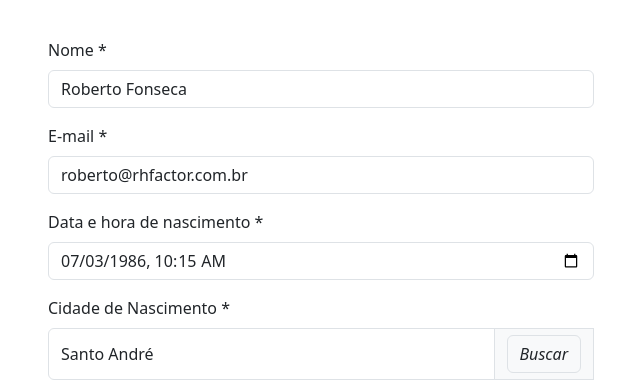
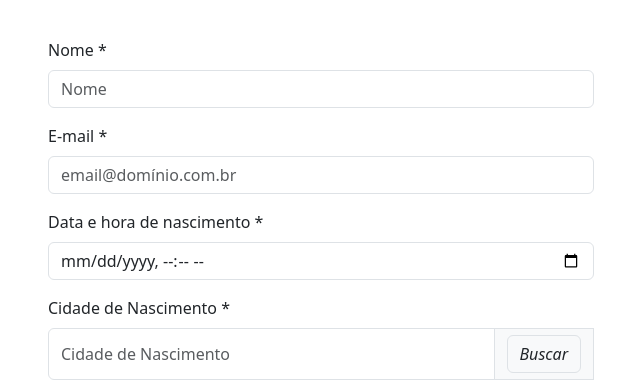
Before and after one commit to rhfactordev/rhfactor-front, a Nuxt app: page / in a window 1280 px wide. Shown: the part 438-820 px from the top of the page, without its empty margins (319-959 px from the left). Built offline with nearby package versions, Linux system fonts and the light colour scheme.

Commit message:
Mudar backend para api da sara

```diff
--- a/components/BirthmapRequestForm.vue
+++ b/components/BirthmapRequestForm.vue
@@ -74,14 +74,14 @@ const reDatetime = /\d{4}-[01]\d-[0-3]\dT[0-2]\d:[0-5]\d/
 const r = useRouter()
 
 const page = ref({
-  cityFindInput: "Santo André",
+  cityFindInput: "",
   cityList: [],
   selectedCity: {},
   signupForm: {
-    name: "Roberto Fonseca",
-    email: "roberto@rhfactor.com.br",
-    city: "1",
-    birthDate: "1986-07-03T10:15",
+    name: "",
+    email: "",
+    city: "",
+    birthDate: "",
     serviceId: 2,
     accpetedTerms: true
   },
@@ -130,7 +130,7 @@ const submit = async () => {
   page.value.loading = true
 
   const { returnId } = await $fetch('/client/v1/signup/birthmap/request', {
-    baseURL: `http://localhost:5000`,
+    baseURL: `https://api.sarakoimbra.com.br`,
     method: 'post',
     query: {
       domain: `sarakoimbra.com.br`
@@ -165,7 +165,7 @@ const searchCity = async () => {
   page.value.loading = true
 
   const {data: cityList} = await useFetch('/client/v1/location', {
-    baseURL: `http://localhost:5000`,
+    baseURL: `https://api.sarakoimbra.com.br:5000`,
     query: {
       city: page.value.cityFindInput
     }
--- a/pages/detalhar/[id].vue
+++ b/pages/detalhar/[id].vue
@@ -22,7 +22,7 @@ const loadPageInfo = async () => {
   loading.value = true
 
   birthmap.value = await $fetch(`/client/v1/birthmap/${id.value}/public`, {
-    baseURL: `http://localhost:5000`,
+    baseURL: `https://api.sarakoimbra.com.br`,
     method: 'GET',
     query: {
       domain
--- a/pages/import/[id].vue
+++ b/pages/import/[id].vue
@@ -53,7 +53,7 @@ onMounted(async ()=>{
   console.log('Iniciar importação')
 
   await $fetch(`/workers/birthmap/${id.value}`, {
-    baseURL: `http://localhost:5000`,
+    baseURL: `https://api.sarakoimbra.com.br`,
     method: 'GET',
     query: {
       domain: `sarakoimbra.com.br`
```
Also changed, not shown: components/Birthmap.vue (+0 -46 lines).
